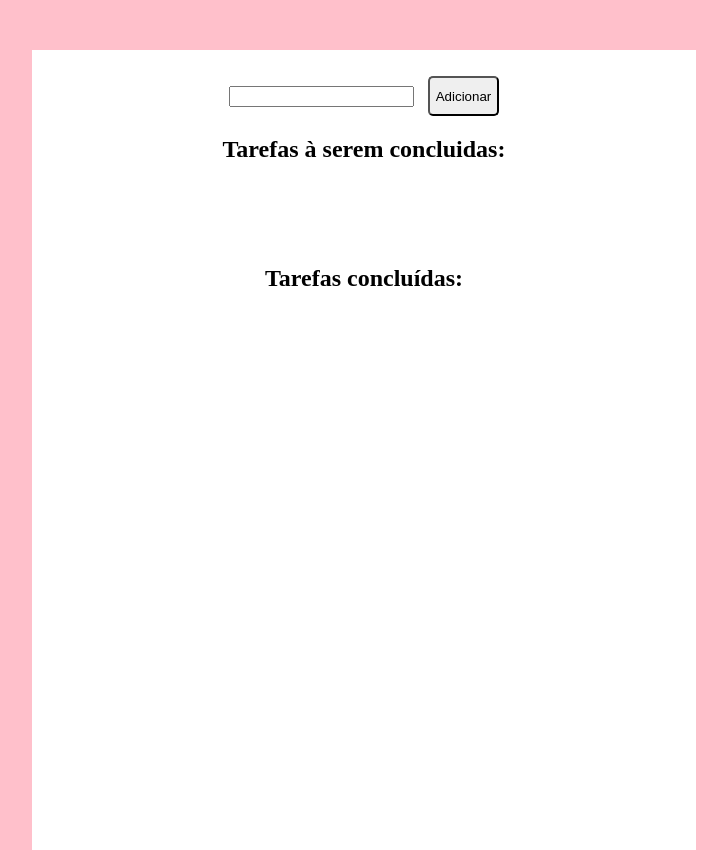
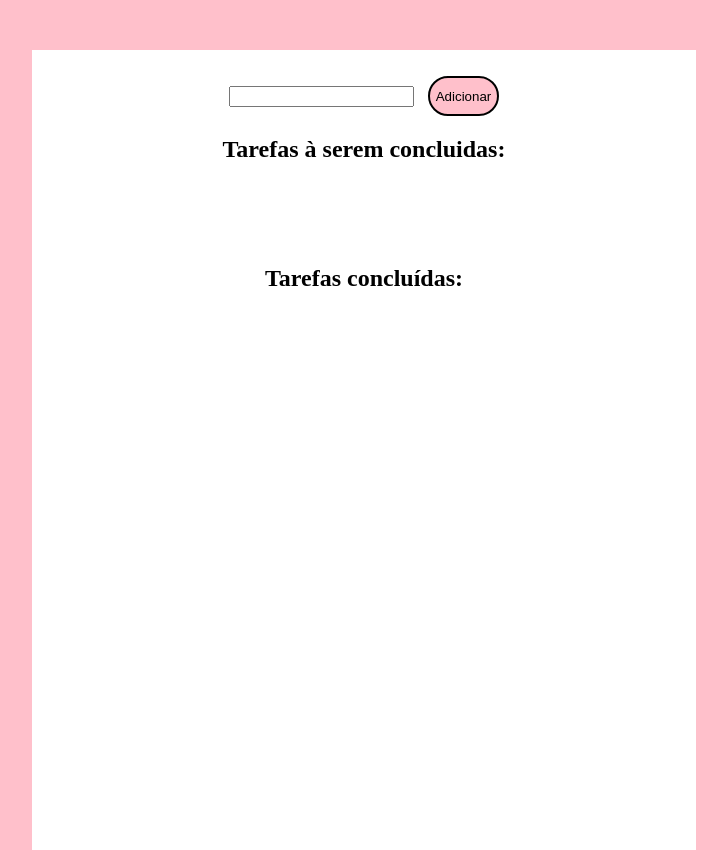
Before and after one commit to i-nks/lista, a plain HTML site: page index.html in a window 1280 px wide. Shown: the whole page, without its empty margins (276-1003 px from the left). Drawn offline with Linux system fonts and the light colour scheme.

Commit message:
mudancaCss

```diff
--- a/style.css
+++ b/style.css
@@ -8,7 +8,7 @@ body {
 }
 
 #btn {
-    border-radius: 5px;
+    border-radius: 20px;
     height: 40px;
     margin-top: 10px;
 }
@@ -29,6 +29,9 @@ body {
 
 button {
     margin-left: 10px;
+    border-radius: 20px;
+    background-color: pink;
+    border: 2px solid black;
 }
 
 /*rgb(148, 173, 109)
```
